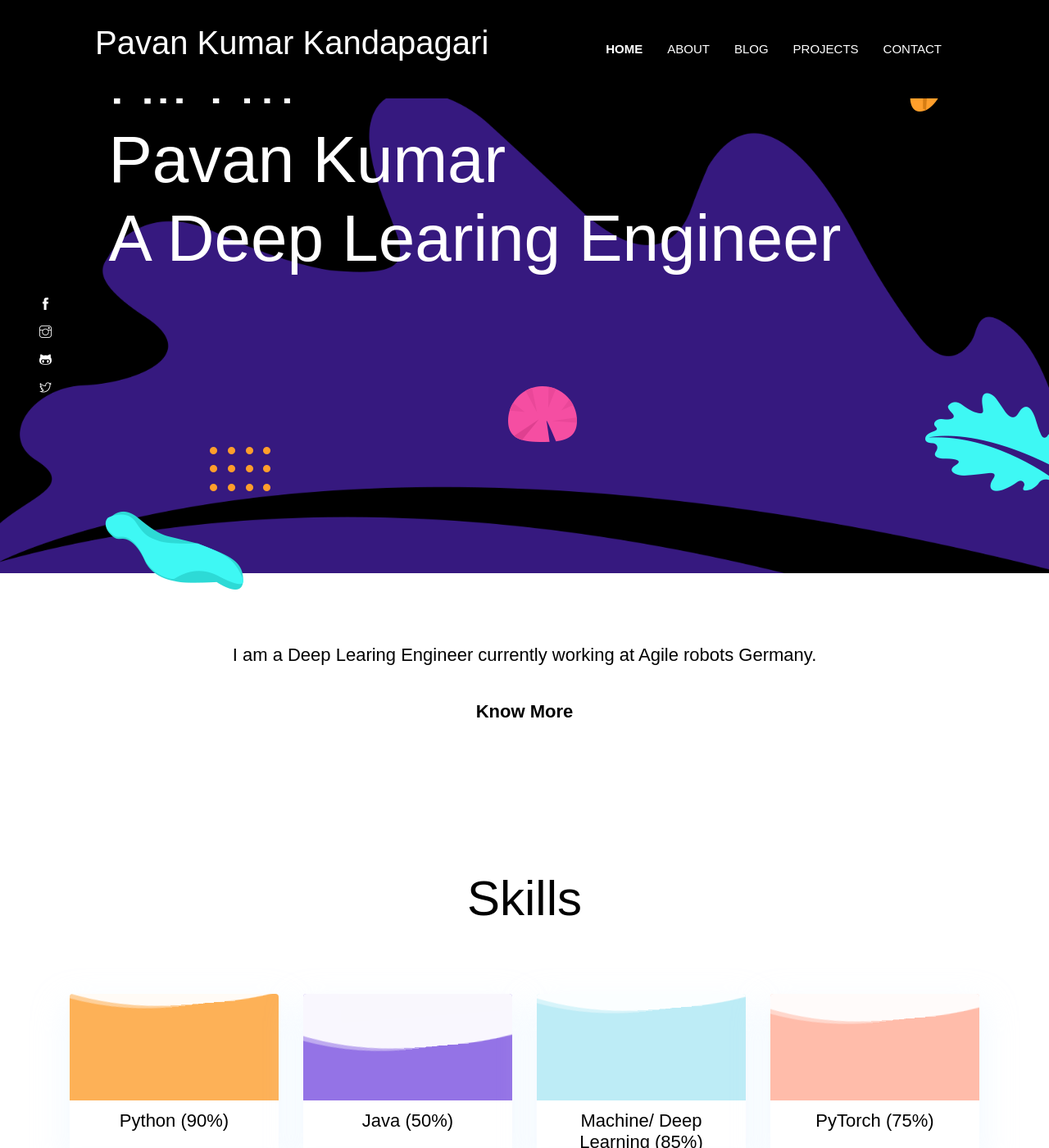
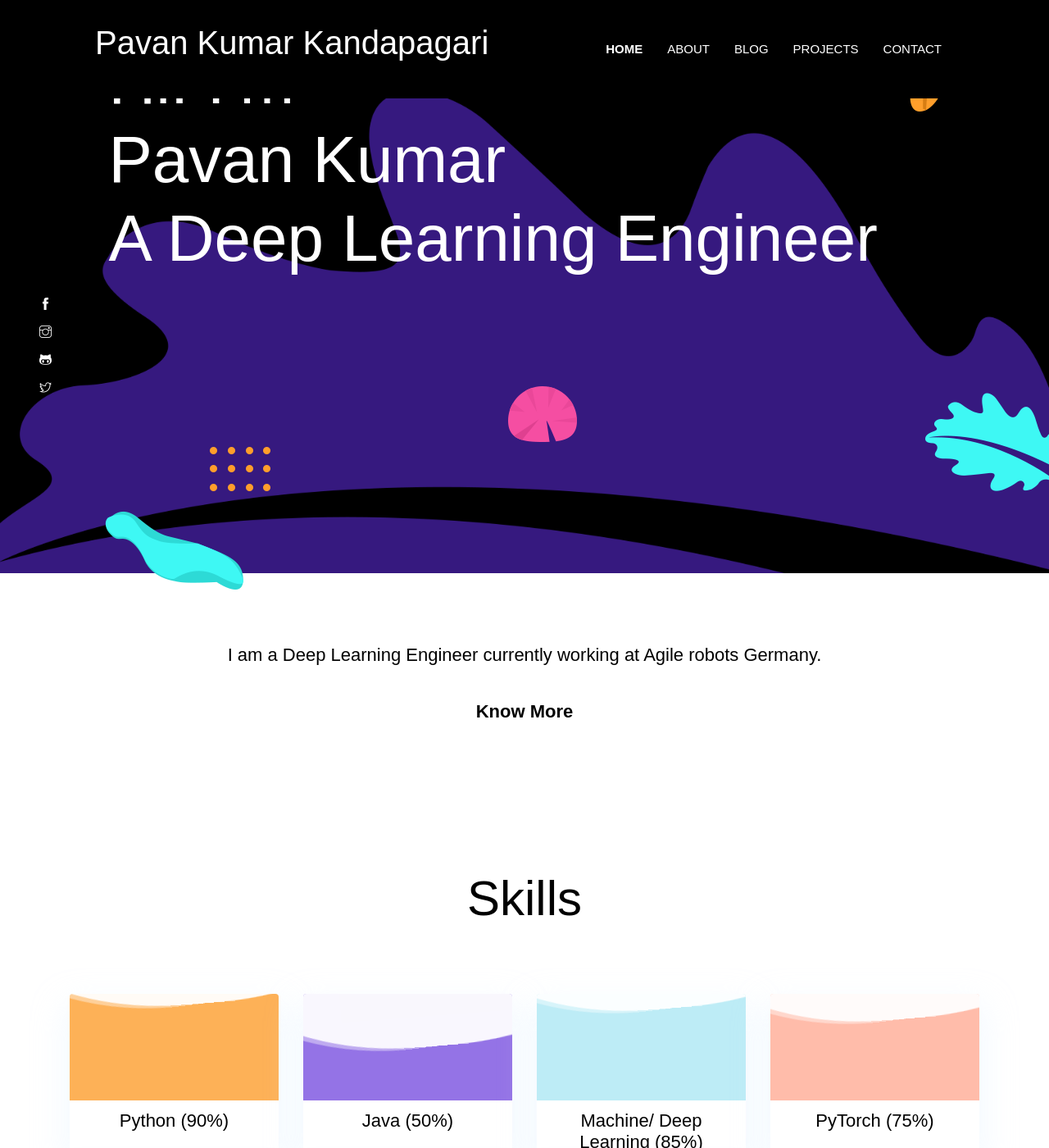
Before and after one commit to 785pavan/785pavan.github.io, a Jekyll site: the page built from index.html, in a window 1280 px wide and 1400 px high, scrolled down 249 px. Shown: the whole window at 82% size. Built offline with Jekyll 4.4.1, drawn with Linux system fonts in a browser that asks for light colours.

Commit message:
fix typo

```diff
--- a/_data/settings.yaml
+++ b/_data/settings.yaml
@@ -36,7 +36,7 @@ disqus-identifier: # Add your shortname for Disqus Comment. For example mr-brown
 # Hero Section
 
 hero:
-  hero-title: Hi! I’m <br> Pavan Kumar <br> A Deep Learing Engineer
+  hero-title: Hi! I’m <br> Pavan Kumar <br> A Deep Learning Engineer
 
 social:
   - { icon: "ti-facebook", link: "https://www.facebook.com/abhi619pavan" }
@@ -48,7 +48,7 @@ social:
 # About (Section and Page)
 
 # About Section
-blurb: I am a Deep Learing Engineer currently working at Agile robots Germany.
+blurb: I am a Deep Learning Engineer currently working at Agile robots Germany.
 blurb-btn-link: "/about"
 blurb-btn-name: know more
 
--- a/assets/scss/_variables.scss
+++ b/assets/scss/_variables.scss
@@ -1,8 +1,7 @@
 // Color Variables
 // $primary-color: #41228e;
 $primary-color: #000;
-// $secondary-color: #2bfdff;
-$secondary-color: #ff5050;
+$secondary-color: #2bfdff;
 $text-color: #4c4c4c;
 $text-color-dark: #000;
 $text-color-light: #999;
```
